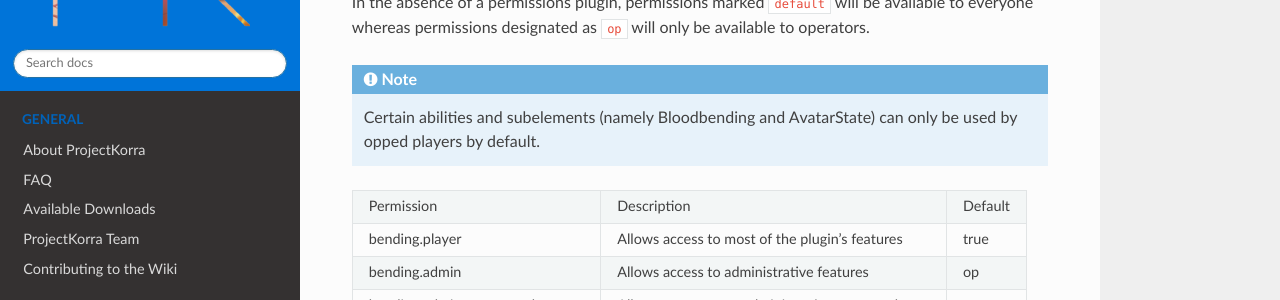
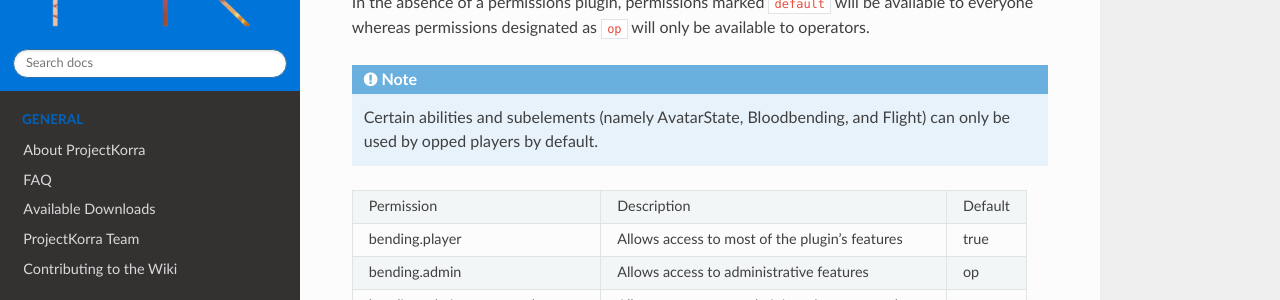
Before and after one commit to ProjectKorra/ProjectKorraWiki, a Sphinx documentation site: the page built from source/pkcore/commands.rst, in a window 1280 px wide and 900 px high, scrolled down 6853 px. Shown: the part 150-450 px from the top of the window. Built offline with Sphinx 7.4.7 and the Read the Docs theme 2.0.0, drawn with Linux system fonts in a browser that asks for light colours.

Commit message:
Update commands.rst

```diff
--- a/source/pkcore/commands.rst
+++ b/source/pkcore/commands.rst
@@ -347,7 +347,7 @@
 
 In the absence of a permissions plugin, permissions marked ``default`` will be available to everyone whereas permissions designated as ``op`` will only be available to operators.
 
-.. note:: Certain abilities and subelements (namely Bloodbending and AvatarState) can only be used by opped players by default.
+.. note:: Certain abilities and subelements (namely AvatarState, Bloodbending, and Flight) can only be used by opped players by default.
 
 +--------------------------------+------------------------------------------------+---------+
 | Permission                     | Description                                    | Default |
```
